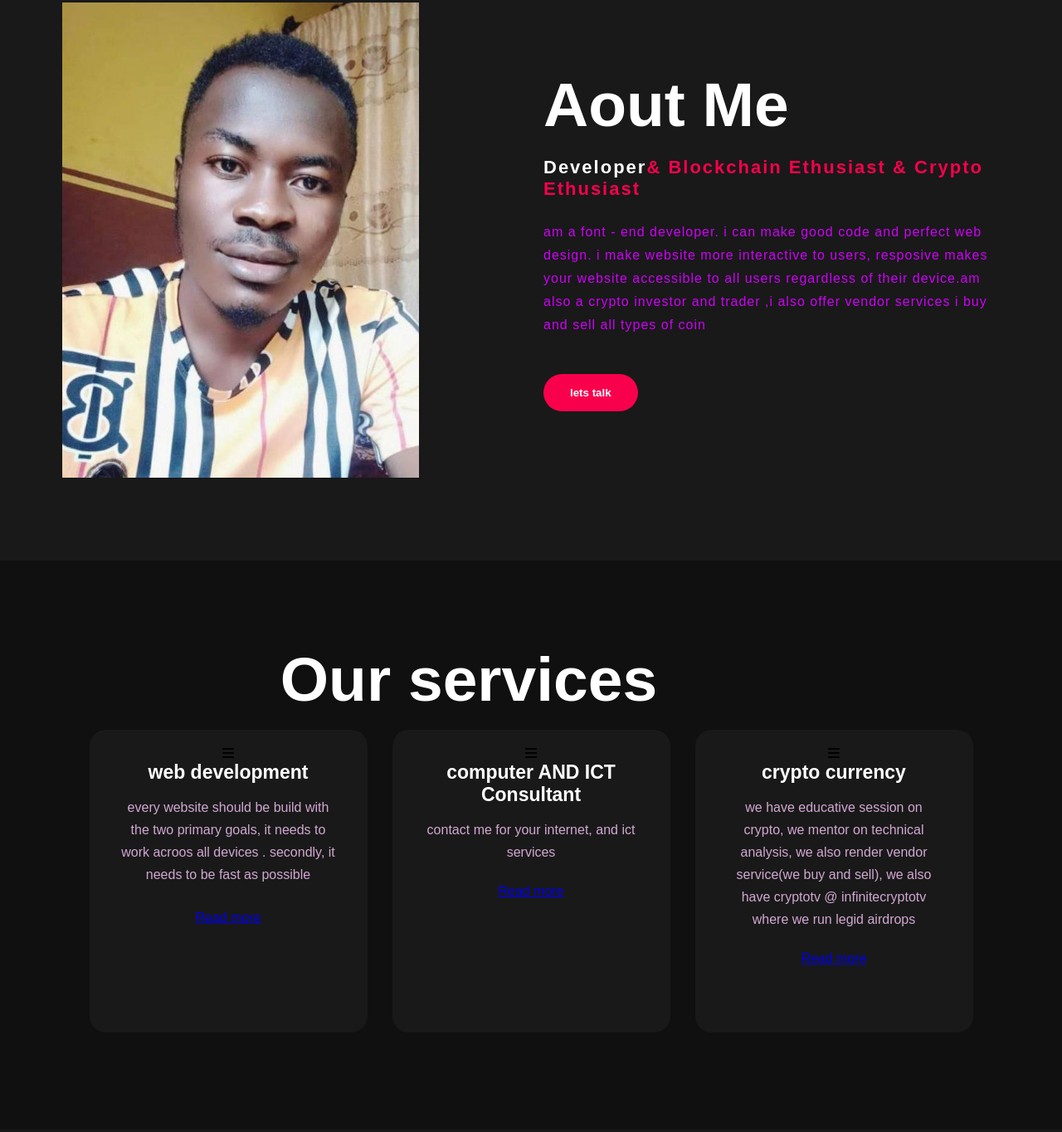
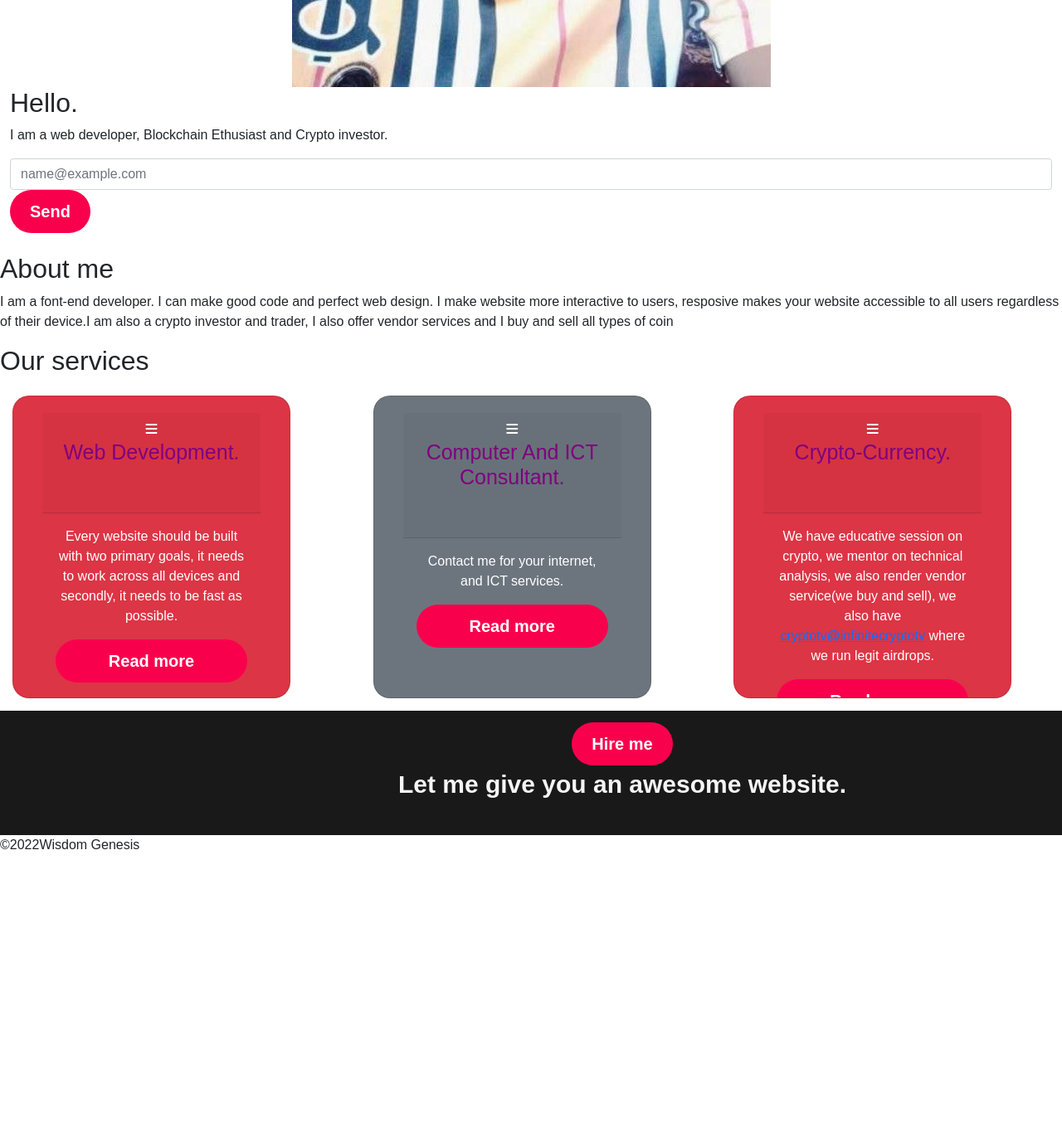
Before and after one commit to 0xmillysmith/Fb, a plain HTML site: page index.html in a window 1280 px wide. Shown: the part 897-2262 px from the top of the page at 83% size. After the commit the page ends 1944 px from the top, so only its background shows below. Drawn offline with nearby package versions, Linux system fonts and the light colour scheme.

Commit message:
Update index.html

```diff
--- a/index.html
+++ b/index.html
@@ -1,112 +1,157 @@
 <!DOCTYPE html>
-<html>
+<html lang="en" dir="ltr">
+
 <head>
-    <title>portfolio</title>
+  <meta charset="utf-8">
+  <title>My Portfolio</title>
+
+  <!-- google font -->
+  <link rel="preconnect" href="https://fonts.googleapis.com">
+  <link rel="preconnect" href="https://fonts.gstatic.com" crossorigin>
+  <link href="https://fonts.googleapis.com/css2?family=Merriweather&family=Montserrat:wght@100;400;900&family=Outfit&family=Sacramento&family=Ubuntu&display=swap" rel="stylesheet">
+
+  <!-- bootstrap -->
+  <link href="https://cdn.jsdelivr.net/npm/bootstrap@5.1.3/dist/css/bootstrap.min.css" rel="stylesheet" integrity="sha384-1BmE4kWBq78iYhFldvKuhfTAU6auU8tT94WrHftjDbrCEXSU1oBoqyl2QvZ6jIW3" crossorigin="anonymous">
+
   <link rel="stylesheet" type="text/css" href="style.css">
 
-    <link rel="preconnet" href="fonts.google.com">
-    <link rel="preconnect" href="https://fonts.googleapis.com">
-<link rel="preconnect" href="https://fonts.gstatic.com" crossorigin>
-<link href="https://fonts.googleapis.com/css2?family=Open+Sans&display=swap" rel="stylesheet">
+
 
   <link rel="stylesheet" href="https://cdnjs.cloudflare.com/ajax/libs/font-awesome/6.1.0/css/all.min.css" integrity="
 sha512-10/jx2EXwxxWqCLX/hHth/vu2KY3jCF70dCQB8TSgNjbCVAC/8vai53GfMDrO2Emgwccf2pJqxct9ehpzG+MTw==" crossorigin="anonymous" referrerpolicy="no-referrer" />
 
+  <script src="https://cdn.jsdelivr.net/npm/bootstrap@5.1.3/dist/js/bootstrap.bundle.min.js" integrity="sha384-ka7Sk0Gln4gmtz2MlQnikT1wXgYsOg+OMhuP+IlRH9sENBO0LRn5q+8nbTov4+1p" crossorigin="anonymous"></script>
 </head>
+
 <body>
-<div class="hero">
-    <nav>
-        <h2 class="logo" > portfo<span>lio</span></h2>
-        <ul>
-<li><a href="#"> Home</a></li>
-<li><a href="#">About us</a></li>
-<li><a href="#"> services</a></li>
-<li><a href="#"> skills</a></li>
-<li><a href="#"> contact us</a></li>
+
+  <section id="intro">
+    <div class="container-fluid">
+      <nav class="navbar navbar-expand-lg navbar-dark">
+        <a class="navbar-brand" href="">portfo<span class="navbar-brand-style">lio</span></a>
+        <button class="navbar-toggler" type="button" data-bs-toggle="collapse" data-bs-target="#navbarSupportedContent" aria-controls="navbarSupportedContent" aria-expanded="false" aria-label="Toggle navigation">
+          <span class="navbar-toggler-icon"></span>
+        </button>
+        <div class="collapse navbar-collapse" id="navbarSupportedContent">
+          <ul class="navbar-nav ms-auto">
+            <li class="nav-item">
+              <a class="nav-link" href="">Home</a>
+            </li>
+            <li class="nav-item">
+              <a class="nav-link" href="">About us</a>
+            </li>
+            <li class="nav-item">
+              <a class="nav-link" href="">services</a>
+            </li>
+            <li class="nav-item">
+              <a class="nav-link" href="">skills</a>
+            </li>
+            <li class="nav-item">
+              <a class="nav-link" href=""> contact us</a>
+            </li>
+            <li class="nav-item">
+              <button type="button" name="button"><a href="" class="btn btn-outline-danger btn-sm sub-button">subscribe</a></button>
+            </li>
           </ul>
-        <a href="#" class="btn">subscribe</a>
+        </div>
       </nav>
-    <div class="content">
-<h4>hello, my name is</h4>
-<h1>wisdom <span>Genesis</span></h1>
-<h3>i am a web developer, Blockchain Ethusiast and Crypto investor.</h3>
+
+      <h1>I'm Wisdom Genesis.</h1>
+    <center>
+      <img src="Pf3.jpg" alt="">
+    </center>
+      <h2>Hello.</h2>
+      <p class="intro-text">I am a web developer, Blockchain Ethusiast and Crypto investor.</p>
+
       <div class="newslatter">
         <form>
-      <input :first-child type="email" name="email" id="mail" placeholder="type your email here">
-      <input type="submit" name="submit" value="lets start">
+          <input type="email" class="form-control" id="exampleFormControlInput1" placeholder="name@example.com">
+          <button type="button" class="btn btn-secondary btn-lg">Send</button>
         </form>
       </div>
     </div>
-</div>
-<section class="about">
-<div class="main">
-    <img src="pf3.jpg">
-    <div class="about-text">
-        <h2>Aout me</h2>
-        <h5>developer<span>& blockchain Ethusiast & Crypto ethusiast</span> </h5>
-        <p style="color: #CF00F9;">am a font - end developer. i can make good code and perfect web design.
-            i make website more interactive to users, resposive  makes your website accessible to all
-            users regardless of their device.am also a crypto investor and trader ,i also offer vendor services
-            i buy and sell all types of coin</p>
-            <button type="botton"> lets talk</button>
 
-    </div>
+  </section>
+
+
+
+
+
+  <section id="about-me">
+
+    <img src="">
+    <div class="about-me">
+      <h2>About me</h2>
+      <p class=""> I am a font-end developer. I can make good code and perfect web design. I make website more interactive to users, resposive makes your website accessible to all users regardless of their device.I am also a crypto investor and
+        trader, I also offer vendor services and I buy and sell all types of coin</p>
     </div>
   </section>
-<div class="service" >
-<div class="title">
+
+  <section id="our-services">
     <h2>Our services</h2>
-
+    <div class="row">
+      <div class="col-lg-4 col-md-4 col-sm-4">
+        <div class="card text-white bg-danger">
+          <div class="card-header">
+            <i class="fa fa-bars"></i>
+            <h3>Web Development.</h3>
           </div>
-<div class="box">
-    <div class="card">
-        <i class="fa fa-bars"></i>
-        <h5>web development</h5>
-       <div
-       style="
-        color: #fcfc;
-        font-size: 16px;
-        line-height: 27px;
-        margin-bottom: 25px;"
-
-       class="pra">
-<p style="color: #fcfc;">every website should be build with the two primary goals, it needs to work acroos all devices .
-    secondly, it needs to be fast as possible
-</p>
-<p style="text-align: center;"></p>
-<a class="button" href="#">Read more</a>
-</p>
-       </div>
-    </div>
-    <div class="card">
-        <i class="fa fa-bars"></i>
-        <h5>computer AND ICT Consultant</h5>
-       <div class="pra">
-<p> contact me for your internet, and ict services
-</p>
-<p style="text-align: center;"></p>
-<a class="button" href="#">Read more</a>
-</p>
-       </div>
-    </div>
-    <div class="card">
-        <i class="fa fa-bars"></i>
-        <h5>crypto currency</h5>
-       <div class="pra">
-<p style="color: #fcfc; ">we have educative session on crypto, we mentor on technical analysis,
-    we also render vendor service(we buy and sell), we also have cryptotv @ infinitecryptotv where we run legid airdrops
-</p>
-<p style="text-align:center;"></p>
-<a class="button" href="#">Read more</a>
-</p>
-       </div>
-
+          <div class="card-body">
+            <p>Every website should be built with two primary goals, it needs to work across all devices and secondly, it needs to be fast as possible.</p>
+            <div class="d-grid gap-2">
+            <button type="button" class="btn btn-lg btn-outline-dark button-service" name="button">Read more</button>
             </div>
           </div>
         </div>
+      </div>
+
+
+      <div class="col-lg-4 col-md-4 col-sm-4">
+        <div class="card text-white bg-secondary">
+          <div class="card-header">
+            <i class="fa fa-bars"></i>
+            <h3>Computer And ICT Consultant.</h3>
+          </div>
+          <div class="card-body">
+            <p>Contact me for your internet, and ICT services.</p>
+            <div class="d-grid gap-2">
+            <button type="button" class="btn btn-lg btn-dark button-service" name="button">Read more</button>
+            </div>
+          </div>
+        </div>
+      </div>
+
+
+      <div class="col-lg-4 col-md-4 col-sm-4">
+        <div class="card text-white bg-danger">
+          <div class="card-header">
+            <i class="fa fa-bars"></i>
+            <h3>Crypto-Currency.</h3>
+          </div>
+          <div class="card-body">
+            <p>We have educative session on crypto, we mentor on technical analysis,
+              we also render vendor service(we buy and sell), we also have <a href="">cryptotv@infinitecryptotv</a> where we run legit airdrops.</p>
+              <div class="d-grid gap-2">
+              <button type="button" class="btn btn-lg btn-outline-dark" name="button">Read more</button>
+              </div>
+          </div>
+        </div>
+      </div>
+    </div>
+
+
+
+
+  </section>
+
+  <section id="contact-me">
     <div class="contact-me">
-    <a class="button-two" href="#"> Hire me</a>
-<p> let me give you a awesome website</p>
+      <button type="button" class="btn btn-lg btn-light" name="button">Hire me</button>
+      <p> Let me give you an awesome website.</p>
     </div>
+    <p class="Copyright">©2022Wisdom Genesis</p>
+  </section>
+
 </body>
+
 </html>
```
Lines whose indentation alone changed are shown as unchanged.
